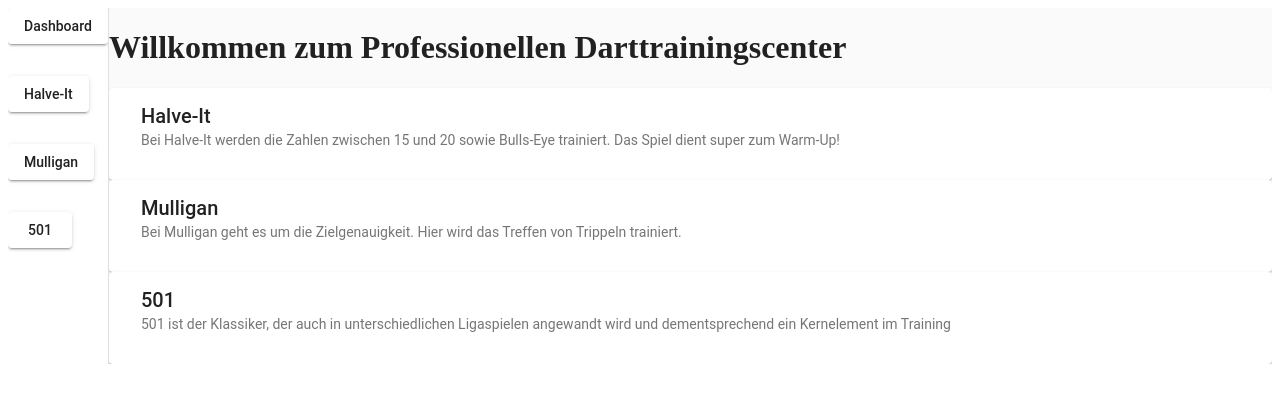
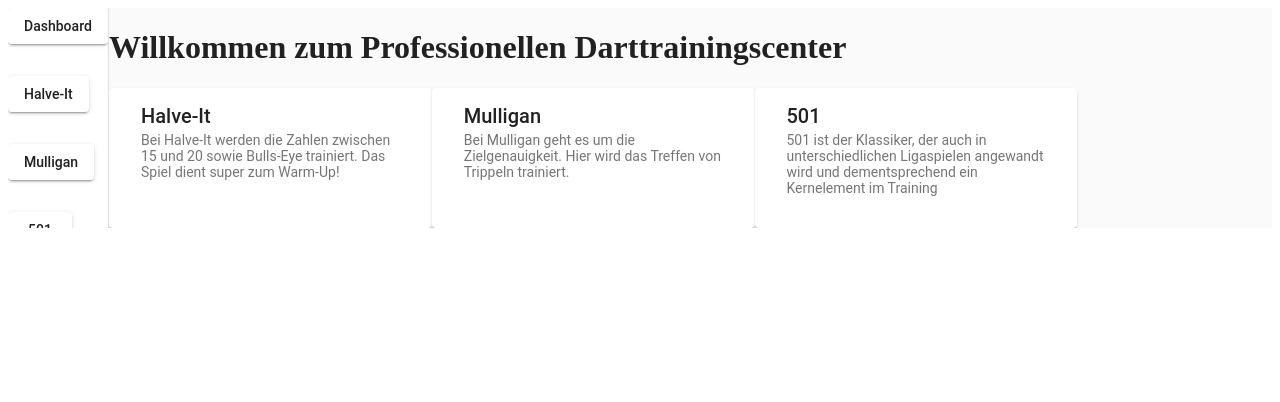
Before and after one commit to rehne93/web-dart-games, an Angular app: page /dashboard in a window 1280 px wide. Shown: the top 402 px of the page. Built offline with nearby package versions, Linux system fonts and the light colour scheme.

Commit message:
Mat-Cards werden als flex angelegt

```diff
--- a/angular.json
+++ b/angular.json
@@ -13,8 +13,8 @@
         "build": {
           "builder": "@angular-devkit/build-angular:browser",
           "options": {
-            "baseHref":"https://rehne93.github.io/web-dart-games/",
-            "outputPath": "docs/",
+            "baseHref":"/",
+            "outputPath": "dist/web-dart-games/",
             "index": "src/index.html",
             "main": "src/main.ts",
             "polyfills": "src/polyfills.ts",
--- a/src/app/dashboard/dashboard/dashboard.component.css
+++ b/src/app/dashboard/dashboard/dashboard.component.css
@@ -1,12 +1,12 @@
 .dashboard {
   display: flex;
-  flex-direction: column;
-  justify-content: center;
-  align-content: center;
-  height: 100%;
+  flex-direction: row;
+  flex-wrap: wrap;
 }
 
 
 mat-card{
   cursor: pointer;
+  display: inline-block;
+  width: 25%;
 }
--- a/src/app/dashboard/dashboard/dashboard.component.html
+++ b/src/app/dashboard/dashboard/dashboard.component.html
@@ -1,6 +1,5 @@
+<h1>Willkommen zum Professionellen Darttrainingscenter</h1>
 <div class="dashboard">
-  <h1>Willkommen zum Professionellen Darttrainingscenter</h1>
-
 <!-- Halve-It Karte -->
   <mat-card (click)="navigateTo('/halveit')">
     <mat-card-content>
```
Also changed, not shown: 1 other file (tests, documents, lock files or other folders).
